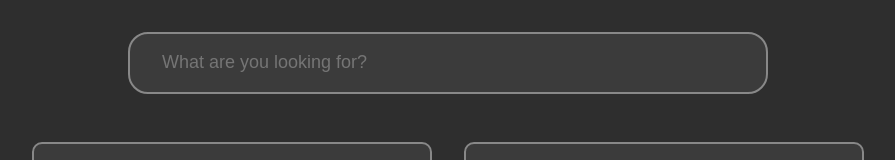
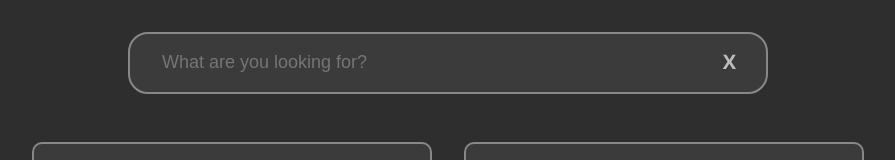
Before and after one commit to federicobaldini/book-collection, a Vue app: page / in a window 1280 px wide. Shown: the top 160 px of the page, without its empty margins (192-1087 px from the left). Built offline with nearby package versions, Linux system fonts and the light colour scheme.

Commit message:
Update SearchBar.vue
Added clear input text action.

```diff
--- a/src/shared/components/search/SearchBar.vue
+++ b/src/shared/components/search/SearchBar.vue
@@ -1,17 +1,34 @@
 <script setup lang="ts">
+import { type Ref, ref } from "vue";
+
 const emit = defineEmits<{
   (event: "onChangeInputText", value: string): void;
 }>();
+const inputText: Ref<string> = ref("");
+
+const inputHandler = (text: string) => {
+  inputText.value = text;
+  emit("onChangeInputText", text);
+};
+
+const clearInputHandler = () => {
+  inputText.value = "";
+  emit("onChangeInputText", "");
+};
 </script>
 
 <template>
   <div class="searchbar">
-    <input
-      type="text"
-      placeholder="What are you looking for?"
-      class="searchbar__input"
-      @input="(event) => emit('onChangeInputText', (event.target as HTMLInputElement).value)"
-    />
+    <div class="searchbar__input-container">
+      <input
+        type="text"
+        placeholder="What are you looking for?"
+        class="searchbar__input"
+        :value="inputText"
+        @input="(event) => inputHandler((event.target as HTMLInputElement).value)"
+      />
+      <span class="searchbar__clear-input" @click="clearInputHandler">X</span>
+    </div>
   </div>
 </template>
 
@@ -20,12 +37,18 @@ const emit = defineEmits<{
   padding: 2rem 1rem 1rem 1rem;
   width: 100%;
   text-align: center;
+  display: flex;
+  justify-content: center;
+  align-items: center;
 }
-
+.searchbar__input-container {
+  position: relative;
+  max-width: 40rem;
+  width: 100%;
+}
 .searchbar__input {
   background: #3b3b3b;
   color: #bcbcbc;
-  max-width: 40rem;
   width: 100%;
   height: 3rem;
   text-decoration: none;
@@ -42,10 +65,18 @@ const emit = defineEmits<{
   -o-appearance: none;
   appearance: none;
 }
-
 .searchbar__input:active,
 .searchbar__input:focus {
   outline: none;
   border-color: #82e0aa;
 }
+.searchbar__clear-input {
+  font-size: 20px;
+  color: #bcbcbc;
+  position: absolute;
+  top: 1rem;
+  right: 2rem;
+  font-weight: bold;
+  cursor: pointer;
+}
 </style>
```
